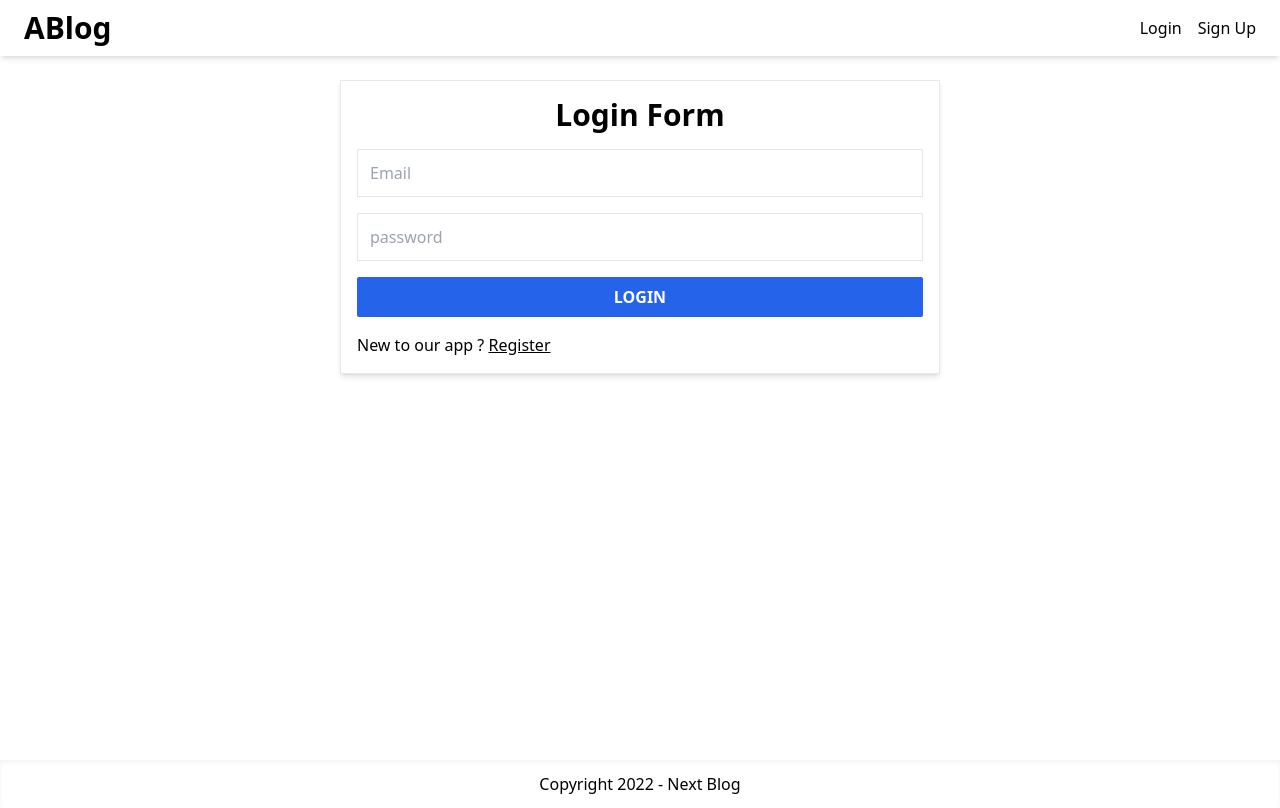
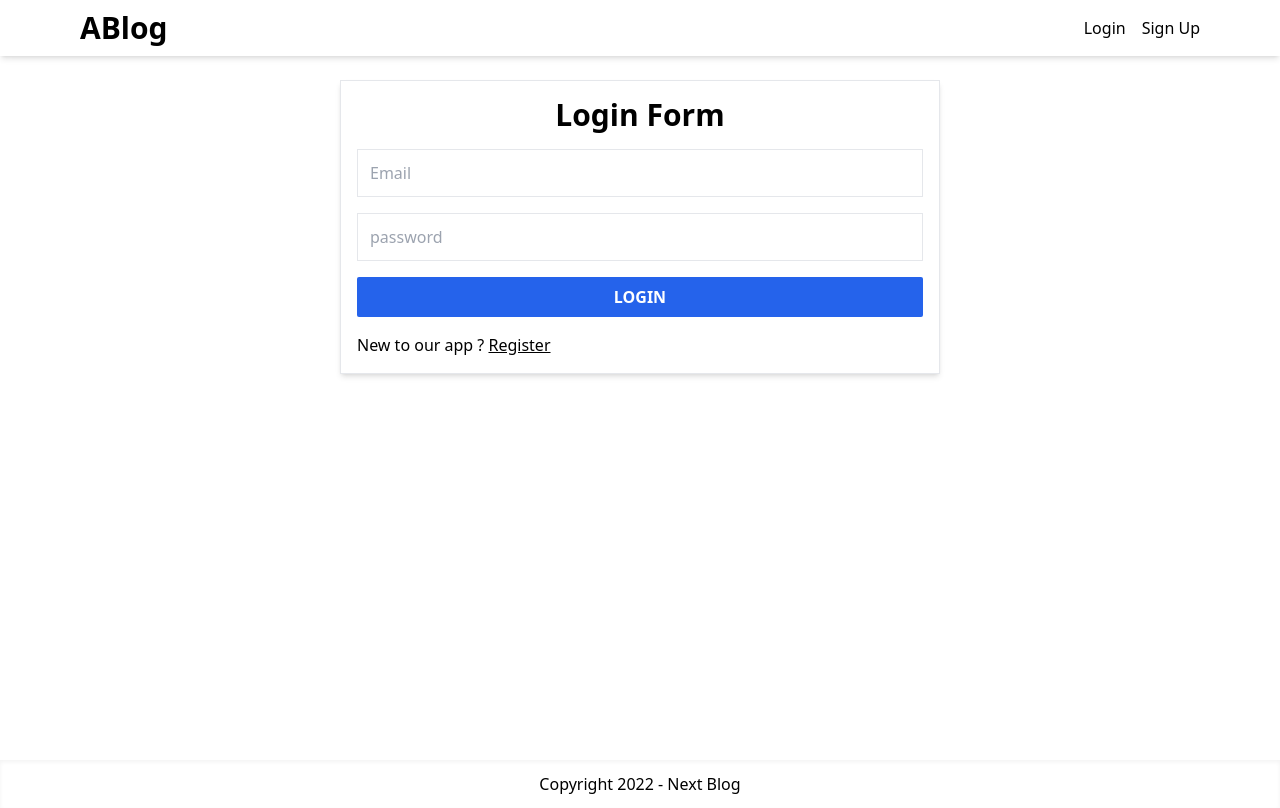
Before and after one commit to arghachd/next-blog, a Next.js app: page /login in a window 1280 px wide. Built offline with nearby package versions, Linux system fonts and the light colour scheme; no server answers; what @badrap/bar-of-progress would draw is missing.

Commit message:
css changes

```diff
--- a/components/Header.tsx
+++ b/components/Header.tsx
@@ -13,7 +13,7 @@ const Header = () => {
 
   return (
     <header className='h-14 sticky top-0 left-0 w-full shadow-md'>
-      <div className='px-6 flex items-center justify-between w-full h-full'>
+      <div className='px-6 xl:px-20 flex items-center justify-between w-full h-full'>
         <Link href='/'>
           <a className='text-3xl font-bold'>
             <h1>ABlog</h1>
```
